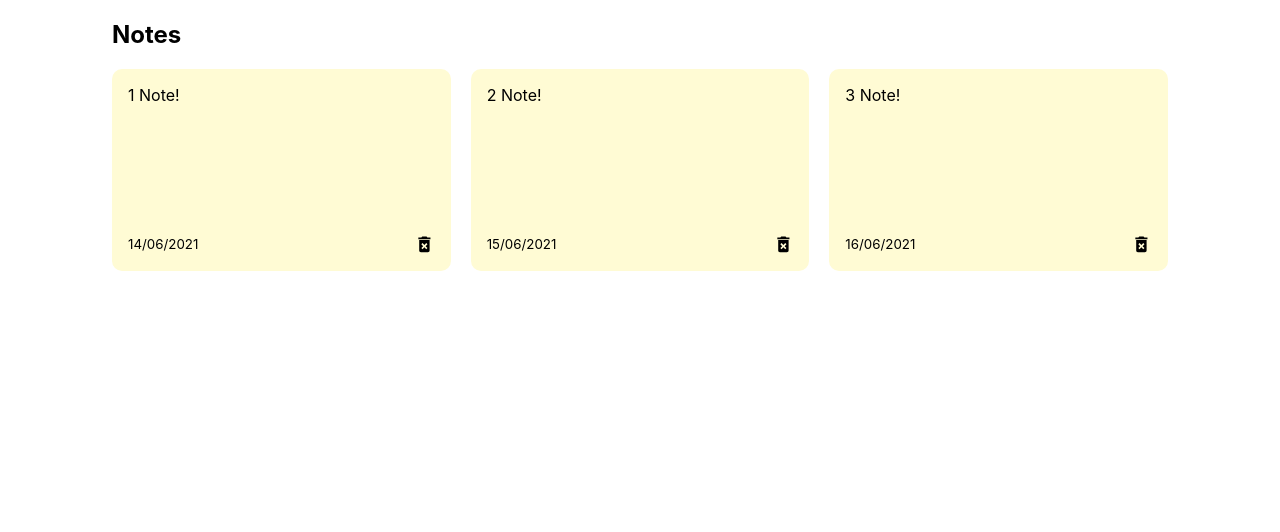
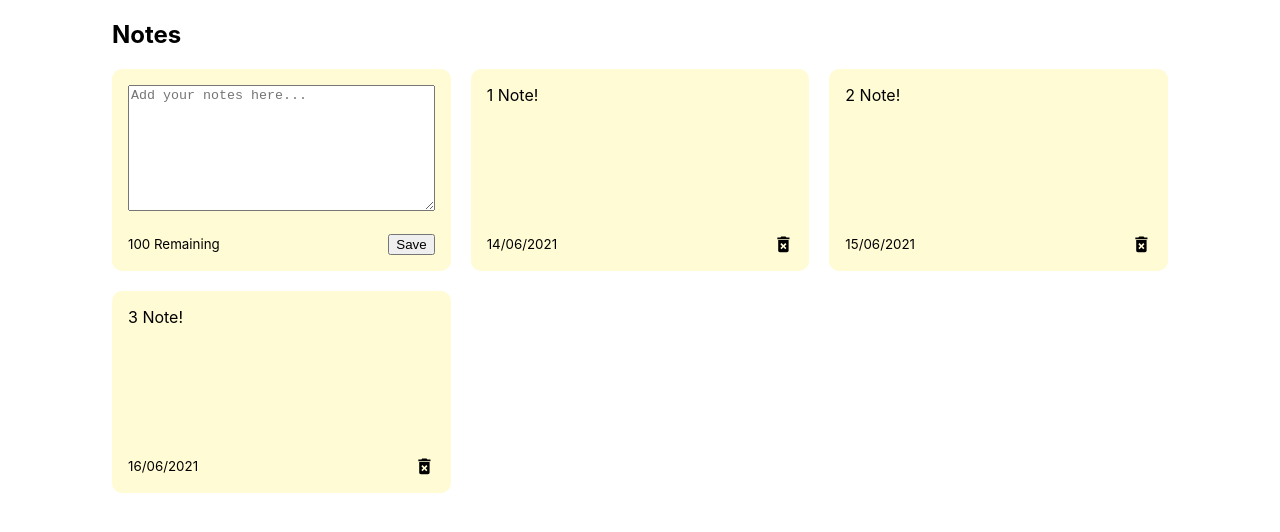
Before and after one commit to imveeru/react-notes, a React (Create React App) app: page / in a window 1280 px wide. Shown: the top 532 px of the page. Built offline with nearby package versions, Linux system fonts and the light colour scheme.

Commit message:
:heavy_plus_sign: Added add new note component.

```diff
--- a/src/App.js
+++ b/src/App.js
@@ -1,6 +1,7 @@
 import React,{useState} from 'react'
 import {nanoid} from 'nanoid'
 import NotesList from './components/NotesList'
+
 
 function App() {
 
--- /dev/null
+++ b/src/components/AddNote.js
@@ -0,0 +1,20 @@
+import React from 'react'
+
+function AddNote() {
+    return (
+        <div className="note new">
+            <textarea
+                rows='8'
+                cols='10'
+                placeholder='Add your notes here...'
+            >
+            </textarea>
+            <div className="note-footer">
+                <small>100 Remaining</small>
+                <button className="save-btn">Save</button>
+            </div>
+        </div>
+    )
+}
+
+export default AddNote
--- a/src/components/NotesList.js
+++ b/src/components/NotesList.js
@@ -1,9 +1,11 @@
 import React from 'react'
 import Note from './Note'
+import AddNote from './AddNote'
 
 function NotesList({notes}) {
     return (
         <div className="notes-list">
+            <AddNote/>
             {
                 notes.map((note)=>(
                     <Note
```
